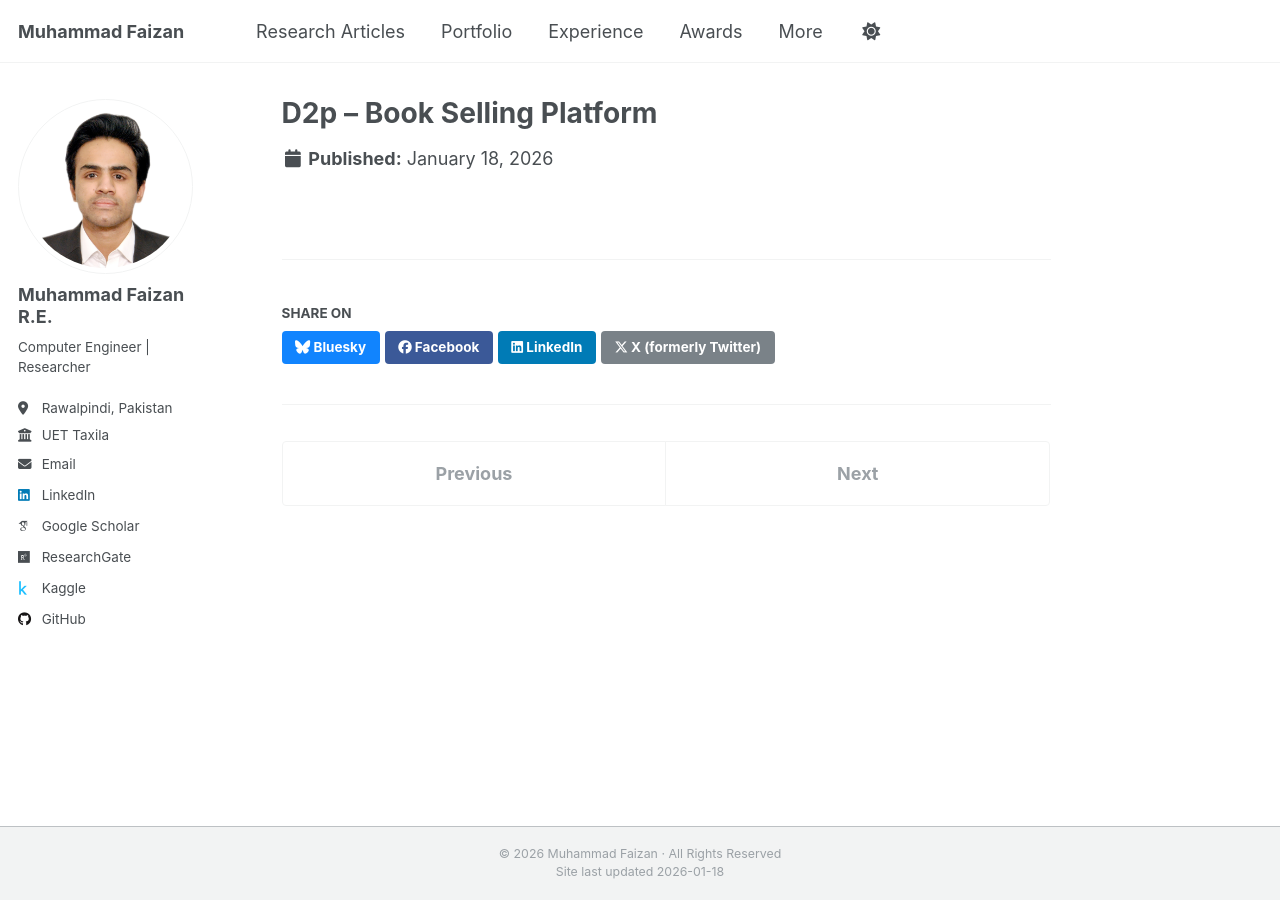
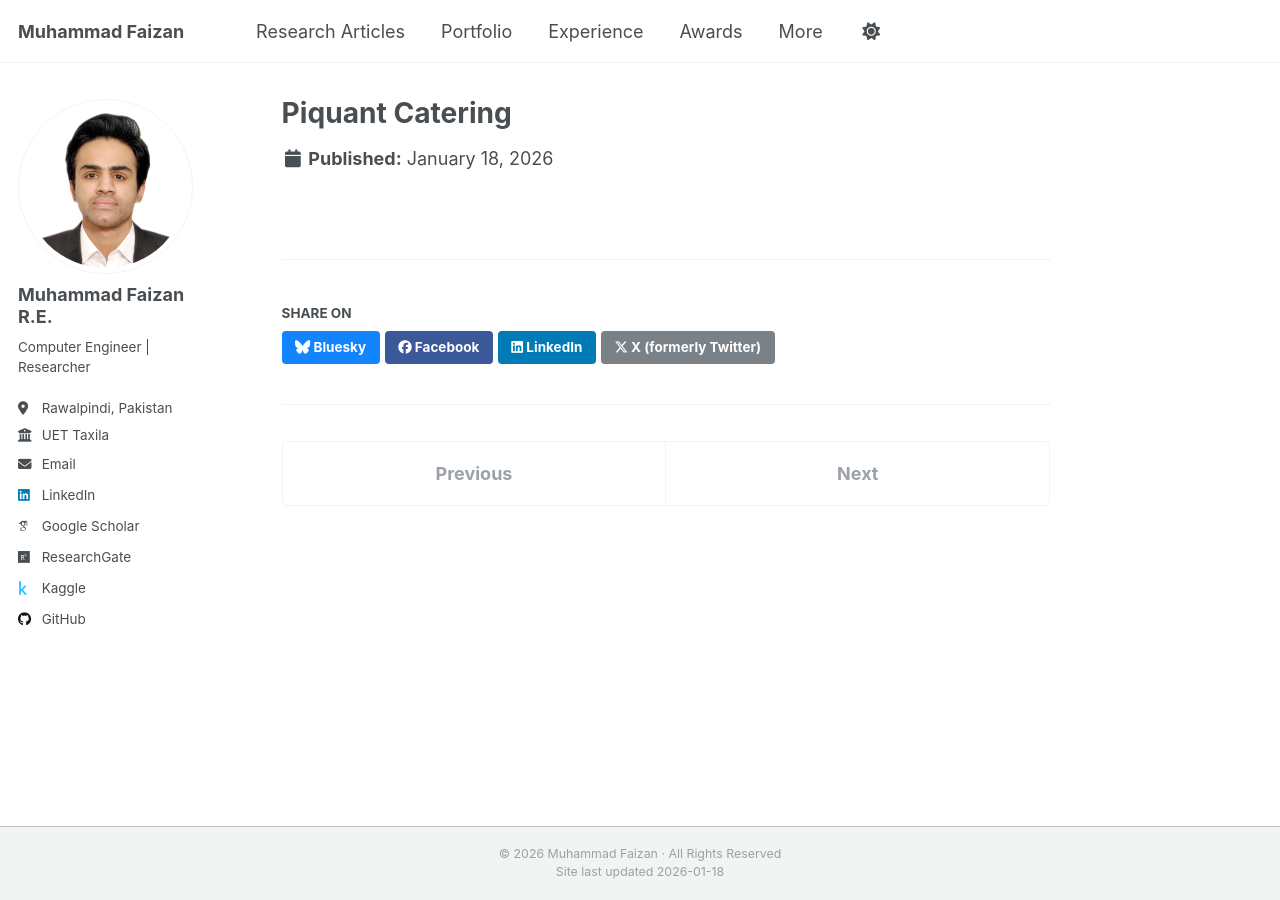
Before and after one commit to MuhammadFaizan99/MuhammadFaizan99.github.io, a Jekyll site: the page built from _portfolio/portfolio-2.md, in a window 1280 px wide. Built offline with Jekyll 4.4.1, drawn with Linux system fonts in a browser that asks for light colours; some web fonts are replaced; a script that is not in the unit is left out.

Commit message:
Update portfolio entry title and preview link

```diff
--- a/_portfolio/portfolio-2.md
+++ b/_portfolio/portfolio-2.md
@@ -1,5 +1,5 @@
 ---
-title: "**D2p – Book Selling Platform**"
-preview: "https://d2p.web.s3-website-us-east-1.amazonaws.com/"
+title: "**Piquant Catering**"
+preview: "https://www.piquantcatering.com/"
 collection: portfolio
 ---
```
